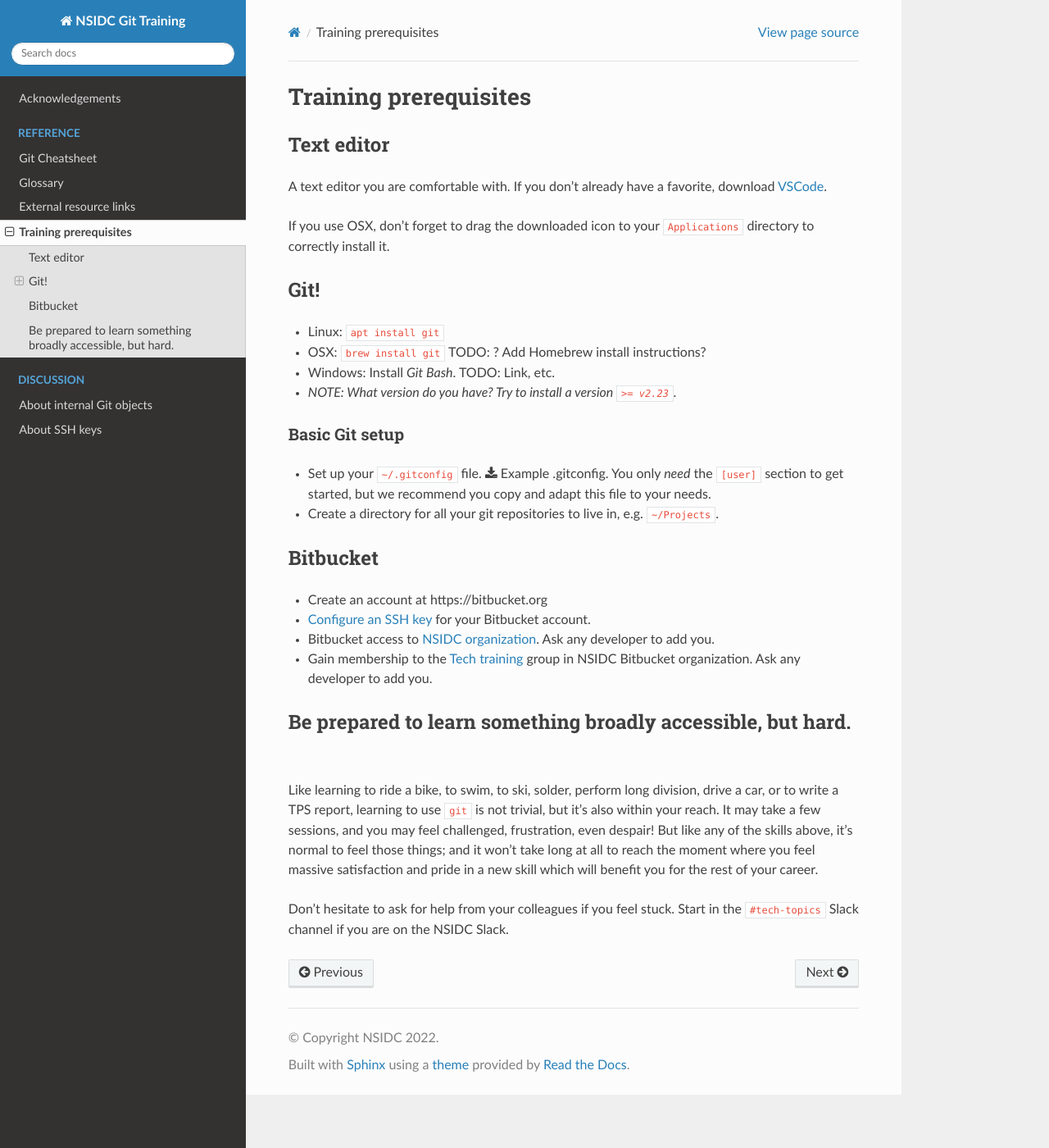
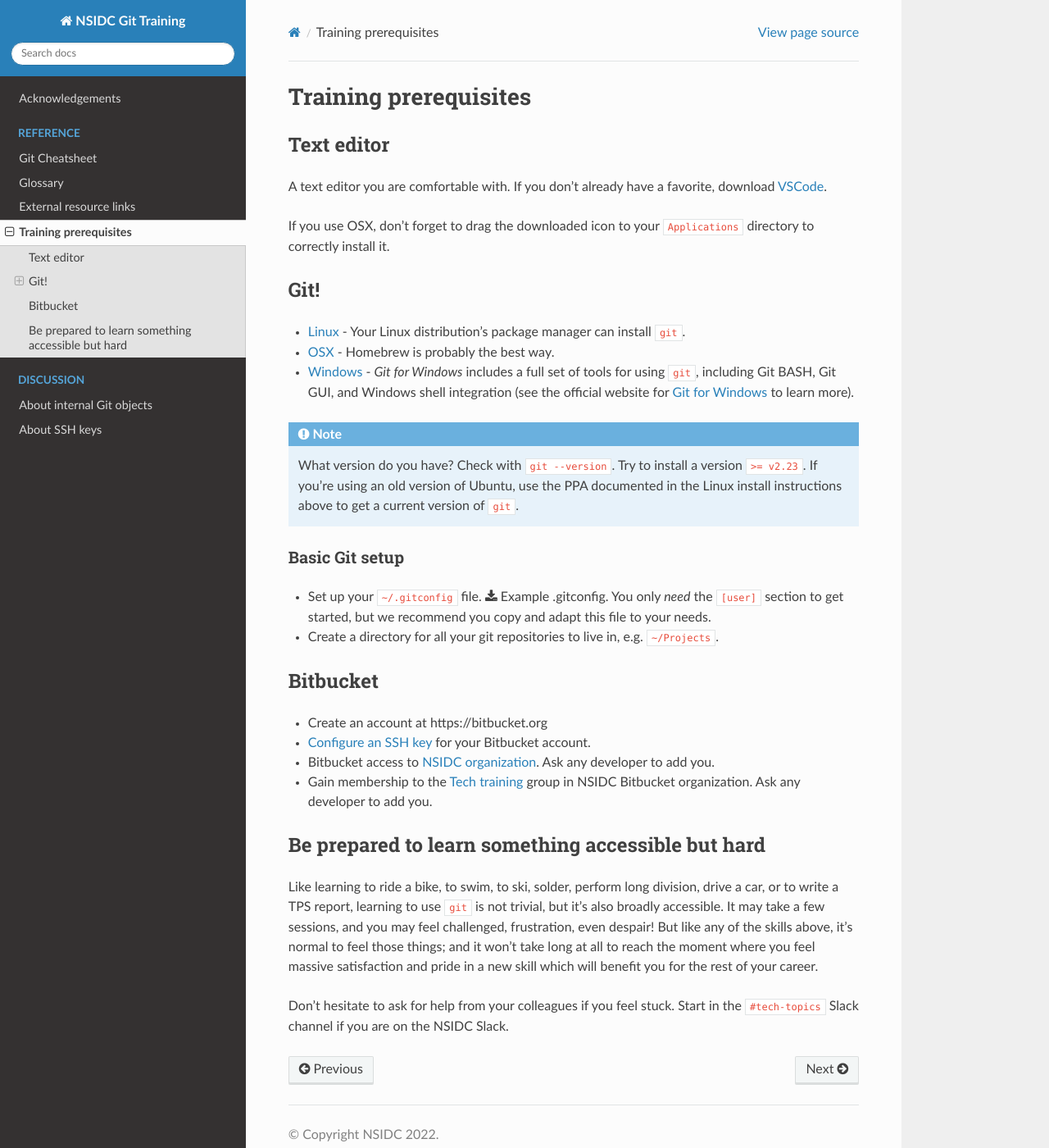
Before and after one commit to nsidc/git-training, a Sphinx documentation site: the page built from doc/reference/prerequisites.md, in a window 1280 px wide and 1400 px high. Shown: the whole window at 82% size. Built offline with Sphinx 7.4.7 and the Read the Docs theme 2.0.0, drawn with Linux system fonts in a browser that asks for light colours.

Commit message:
Fill out the git install instructions

````diff
--- a/doc/reference/prerequisites.md
+++ b/doc/reference/prerequisites.md
@@ -11,10 +11,20 @@ directory to correctly install it.
 
 ## Git!
 
-* Linux: `apt install git`
-* OSX: `brew install git` TODO: ? Add Homebrew install instructions?
-* Windows: Install *Git Bash*. TODO: Link, etc.
-* _NOTE: What version do you have? Try to install a version `>= v2.23`._
+* [Linux](https://git-scm.com/download/linux) - Your Linux distribution's
+  package manager can install `git`.
+* [OSX](https://git-scm.com/download/mac) - Homebrew is probably the best way.
+* [Windows](https://git-scm.com/download/win) - _Git for Windows_ includes a
+  full set of tools for using `git`, including Git BASH, Git GUI, and Windows
+  shell integration (see the official website for [Git for Windows](https://gitforwindows.org/)
+  to learn more).
+
+
+```{note}
+What version do you have? Check with `git --version`. Try to install a version
+`>= v2.23`. If you're using an old version of Ubuntu, use the PPA documented in
+the Linux install instructions above to get a current version of `git`.
+```
 
 
 ### Basic Git setup
@@ -38,11 +48,11 @@ directory to correctly install it.
   group in NSIDC Bitbucket organization. Ask any developer to add you.
 
 
-## Be prepared to learn something broadly accessible, but hard.
+## Be prepared to learn something accessible but hard
 
 Like learning to ride a bike, to swim, to ski, solder, perform long division,
 drive a car, or to write a TPS report, learning to use `git` is not trivial,
-but it's also within your reach. It may take a few sessions, and you may feel
+but it's also broadly accessible. It may take a few sessions, and you may feel
 challenged, frustration, even despair! But like any of the skills above, it's
 normal to feel those things; and it won't take long at all to reach the moment
 where you feel massive satisfaction and pride in a new skill which will benefit
````
